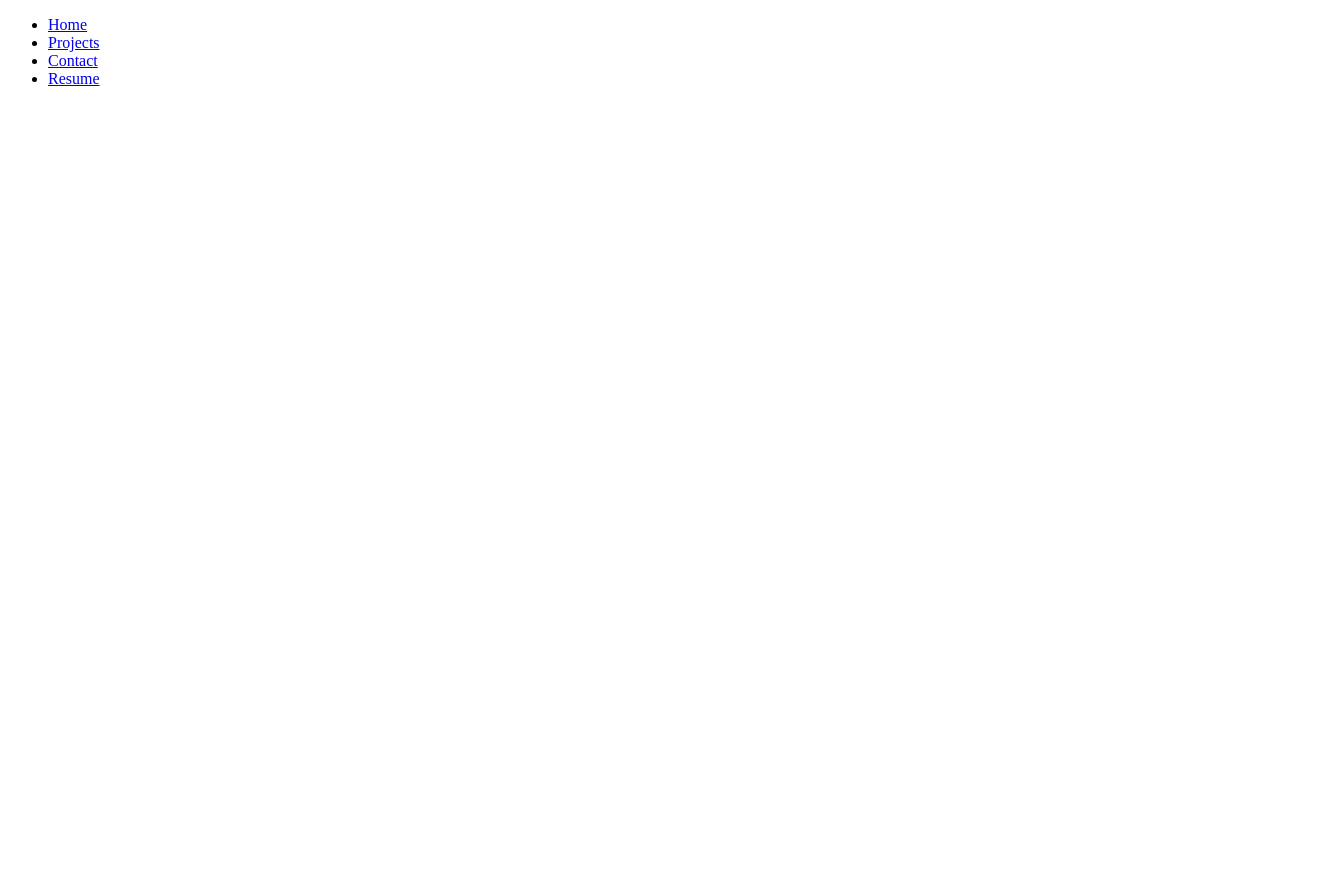
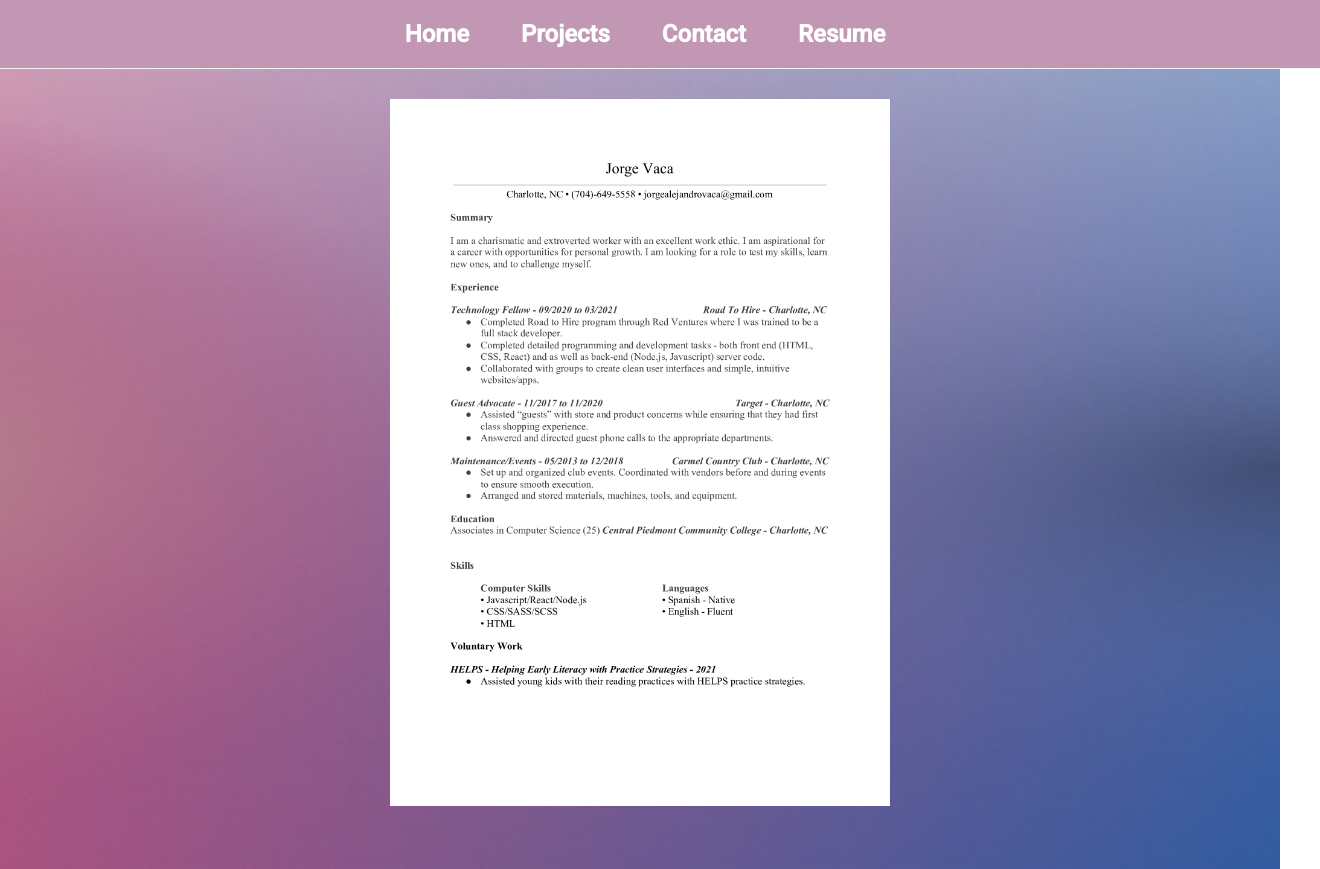
Before and after one commit to SageCubone/portfolio, a plain HTML site: page pages/resume.html in a window 1280 px wide. Shown: the whole page, 1320 px wide, since content can reach past the window. Before the commit the page ends 800 px from the top, so only its background shows below. Drawn offline with Linux system fonts and the light colour scheme.

Commit message:
second commit

```diff
--- a/css/index.css
+++ b/css/index.css
@@ -55,11 +55,7 @@ nav ul li a{
     left: 50%;
     transform: translateX(-50%);
     margin-top: 60px;
-    border:solid 4px gray;
-    height: auto;
     border-radius:50%;
-    -moz-border-radius:50%;
-    -webkit-border-radius:50%;
 }
 
 h1{
--- a/css/projects.css
+++ b/css/projects.css
@@ -4,7 +4,7 @@
     margin: 0;
     padding: 0;
     font-family: 'Roboto', sans-serif;
-    overflow: scroll;
+
 }
 
 body, html{
@@ -19,6 +19,7 @@ body, html{
     background-repeat: no-repeat;
     background-size: cover;
     position: absolute;
+    overflow: scroll;
 }
 
 /* Navbar */
@@ -51,7 +52,6 @@ nav a{
 
 nav a:hover{
     color: black;
-    background-color: white;
 }
 
 /* Title */
--- a/css/resume.css
+++ b/css/resume.css
@@ -0,0 +1,64 @@
+@import url('https://fonts.googleapis.com/css2?family=Roboto:wght@300;400;500&display=swap');
+
+*{
+    margin: 0;
+    padding: 0;
+    font-family: 'Roboto', sans-serif;
+}
+
+body, html{
+    height: 100%;
+}
+
+.bg{
+    background-image: url(/img/background.jpg);
+    height: 100%;
+    width: 100%;
+    background-position: center;
+    background-repeat: no-repeat;
+    background-size: cover;
+    position: absolute;
+    overflow: scroll;
+}
+/* nav */
+
+nav {
+    width: 100%;
+    background-color: #c297b4;
+    border-bottom: 1px solid #f4f4f4;
+    padding: 20px;
+    position: sticky;
+    top: 0px;
+}
+
+nav ul{
+    text-align: center;
+    margin-right: 30px;
+}
+
+nav li{
+    display: inline;
+    list-style-type: none;
+    padding: 24px;
+    font-size: 24px;
+}
+
+nav a{
+    text-decoration: none;
+    color: white;
+}
+
+nav a:hover{
+    color: black;
+}
+
+/* content */
+
+#resume{
+    width: 500px;
+    margin: auto;
+    padding: 30px;
+    display: block;
+    height: auto;
+    position: relative;
+}
--- a/pages/resume.html
+++ b/pages/resume.html
@@ -4,17 +4,22 @@
     <meta charset="UTF-8">
     <meta name="viewport" content="width=device-width, initial-scale=1.0">
     <title>Jorge Vaca</title>
+    <link rel="stylesheet" href="/css/resume.css">
 </head>
 <body>
     <nav>
         <div class="box-1">
             <ul>
-                <li><a href="../index.html">Home</a></li>
-                <li><a href="projects.html">Projects</a></li>
-                <li><a href="contact.html">Contact</a></li>
-                <li><a href="resume.html">Resume</a></li>
+                <li><a href="../index.html"><b>Home</b></a></li>
+                <li><a href="projects.html"><b>Projects</b></a></li>
+                <li><a href="contact.html"><b>Contact</b></a></li>
+                <li><a href="resume.html"><b>Resume</b></a></li>
             </ul>
         </div>
     </nav>
+
+    <article class="bg">
+        <img src="/img/Resume-2021_.png" alt="resume" id="resume">
+    </article>
 </body>
 </html>
```
Also changed, not shown: css/contact.css (+55 -0 lines), index.html (+4 -4 lines), pages/contact.html (+32 -9 lines), pages/projects.html (+4 -4 lines), img/Resume-2021_.png (added), img/github.png, img/linkedin.png, 1 other file.
